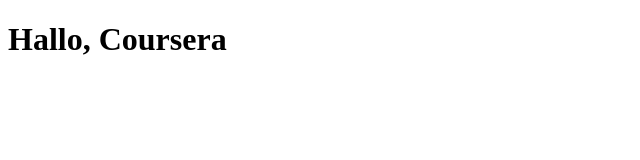
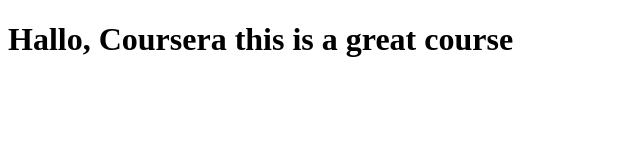
Before and after one commit to arwa99ahd/course-test, a plain HTML site: page site/index.html in a window 1280 px wide. Shown: the whole page, without its empty margins (0-640 px from the left). Drawn offline with Linux system fonts and the light colour scheme.

Commit message:
small edetion for our site

```diff
--- a/site/index.html
+++ b/site/index.html
@@ -6,6 +6,6 @@
 	<title>Coursera</title>
 </head>
 <body>
-		<h1>Hallo, Coursera</h1>
+		<h1>Hallo, Coursera this is a great course</h1>
 </body>
 </html>
```
